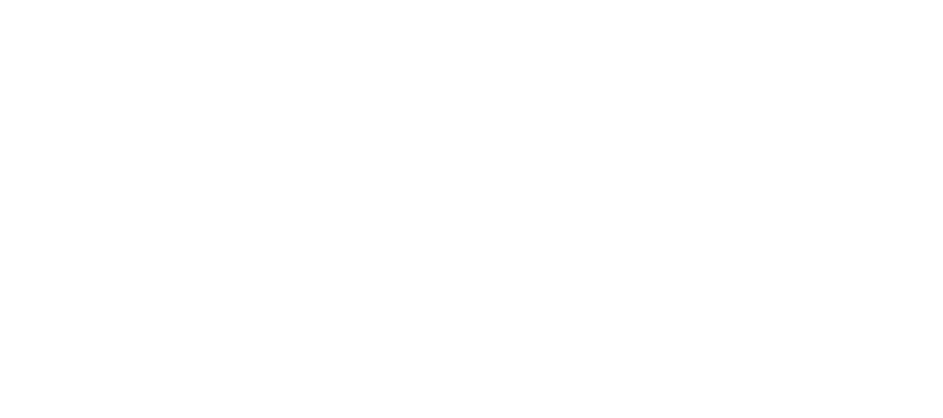
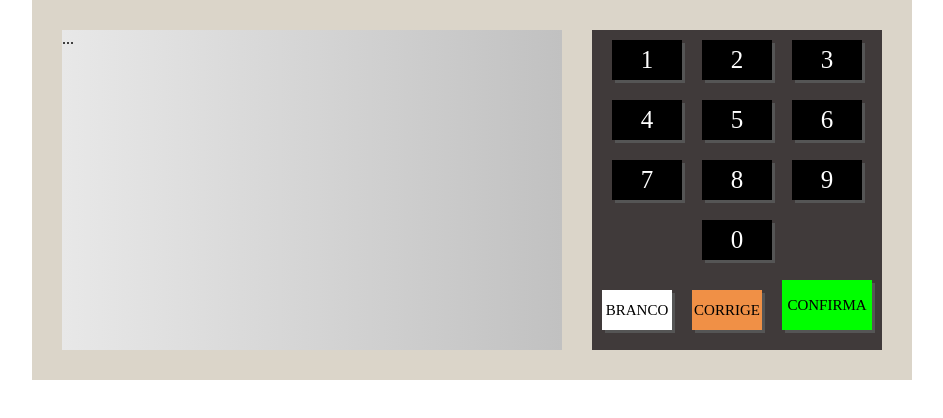
Before and after one commit to JomarFranca/Urna-Eletronica, a website: page index.html in a window 1280 px wide. Shown: the whole page, without its empty margins (168-1111 px from the left). Drawn offline with Linux system fonts and the light colour scheme.

Commit message:
Corpo do teclado pronto

```diff
--- a/index.html
+++ b/index.html
@@ -5,11 +5,37 @@
     <meta http-equiv="X-UA-Compatible" content="IE=edge">
     <meta name="viewport" content="width=device-width, initial-scale=1.0">
     <title>Urna Eletrônica</title>
+    <link rel="stylesheet" href="style.css">
 </head>
 <body>
     <div class="urna">
         <div class="tela">
-
+            ...
+        </div>
+        <div class="teclado">
+            <div class="teclado-linha">
+                <div class="teclado-botao">1</div>
+                <div class="teclado-botao">2</div>
+                <div class="teclado-botao">3</div>
+            </div>
+            <div class="teclado-linha">
+                <div class="teclado-botao">4</div>
+                <div class="teclado-botao">5</div>
+                <div class="teclado-botao">6</div>
+            </div>
+            <div class="teclado-linha">
+                <div class="teclado-botao">7</div>
+                <div class="teclado-botao">8</div>
+                <div class="teclado-botao">9</div>
+            </div>
+            <div class="teclado-linha">
+                <div class="teclado-botao">0</div>
+            </div>
+            <div class="teclado-linha">
+                <div class="teclado-botao btn-branco">BRANCO</div>
+                <div class="teclado-botao btn-corrige">CORRIGE</div>
+                <div class="teclado-botao btn-confirma">CONFIRMA</div>
+            </div>
         </div>
     </div>
 </body>
--- a/style.css
+++ b/style.css
@@ -0,0 +1,67 @@
+body {
+    margin: 0;
+    display: flex;
+    justify-content: center;
+    align-items: center;
+}
+
+.urna {
+    background-color: #dbd5c9;
+    padding: 30px;
+    display: flex;
+
+}
+
+.tela {
+    width: 500px;
+    height: 320px;
+    background: linear-gradient(to right, #e8e8e8, #c1c1c1);
+
+}
+
+.teclado {
+    background-color: #403a3a;
+    margin-left: 30px;
+
+}
+
+.teclado-linha {
+    display: flex;
+    justify-content: center;
+    align-items: flex-end;
+
+}
+
+.teclado-botao {
+    width: 70px;
+    height: 40px;
+    background-color: #000;
+    color: #fff;
+    font-size: 25px;
+    display: flex;
+    justify-content: center;
+    align-items: center;
+    margin: 10px;
+    cursor: pointer;
+    box-shadow: 3px 3px 0px #555;
+}
+
+.btn-branco {
+    background-color: #fff;
+    color: #000;
+    font-size: 15px;
+}
+
+.btn-corrige {
+    background-color: #f09046;
+    color: #000;
+    font-size: 15px;
+}
+
+.btn-confirma {
+    background-color: #0f0;
+    color: #000;
+    font-size: 15px;
+    width: 90px;
+    height: 50px;
+}
```
